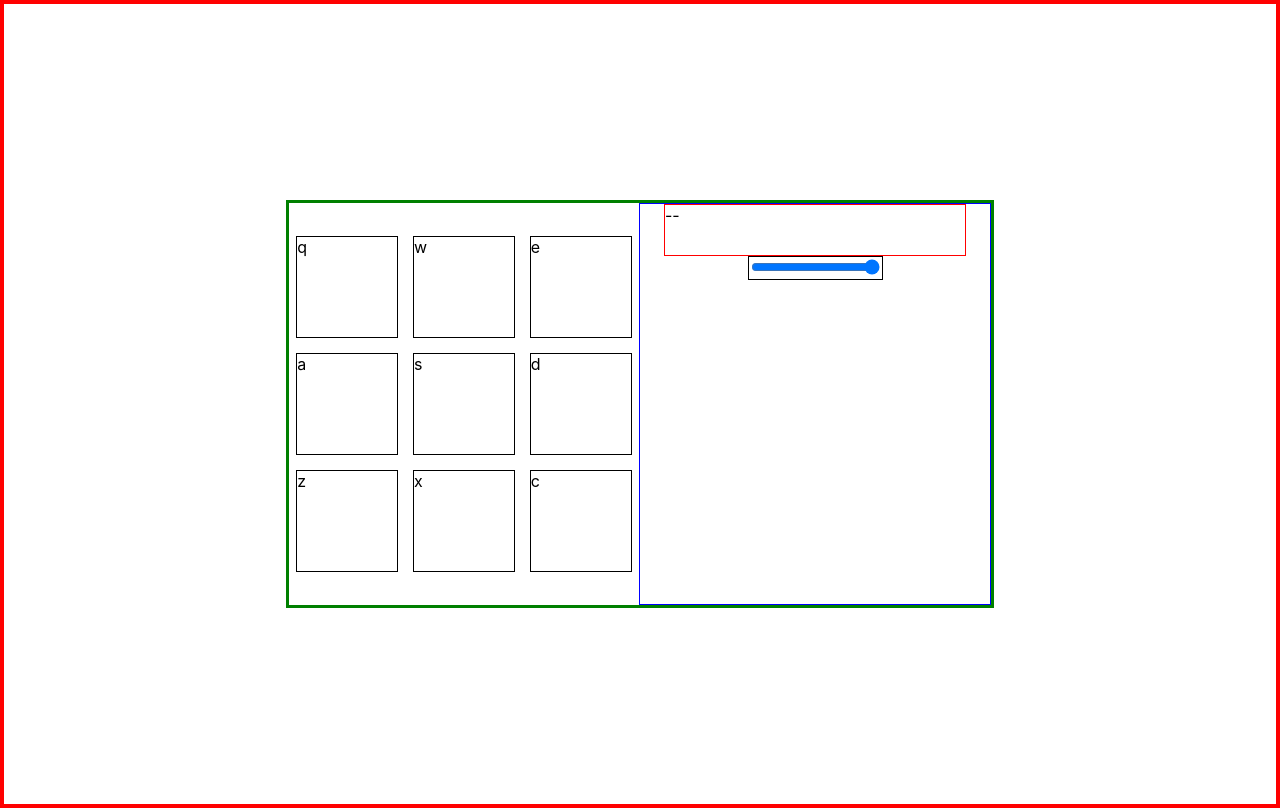
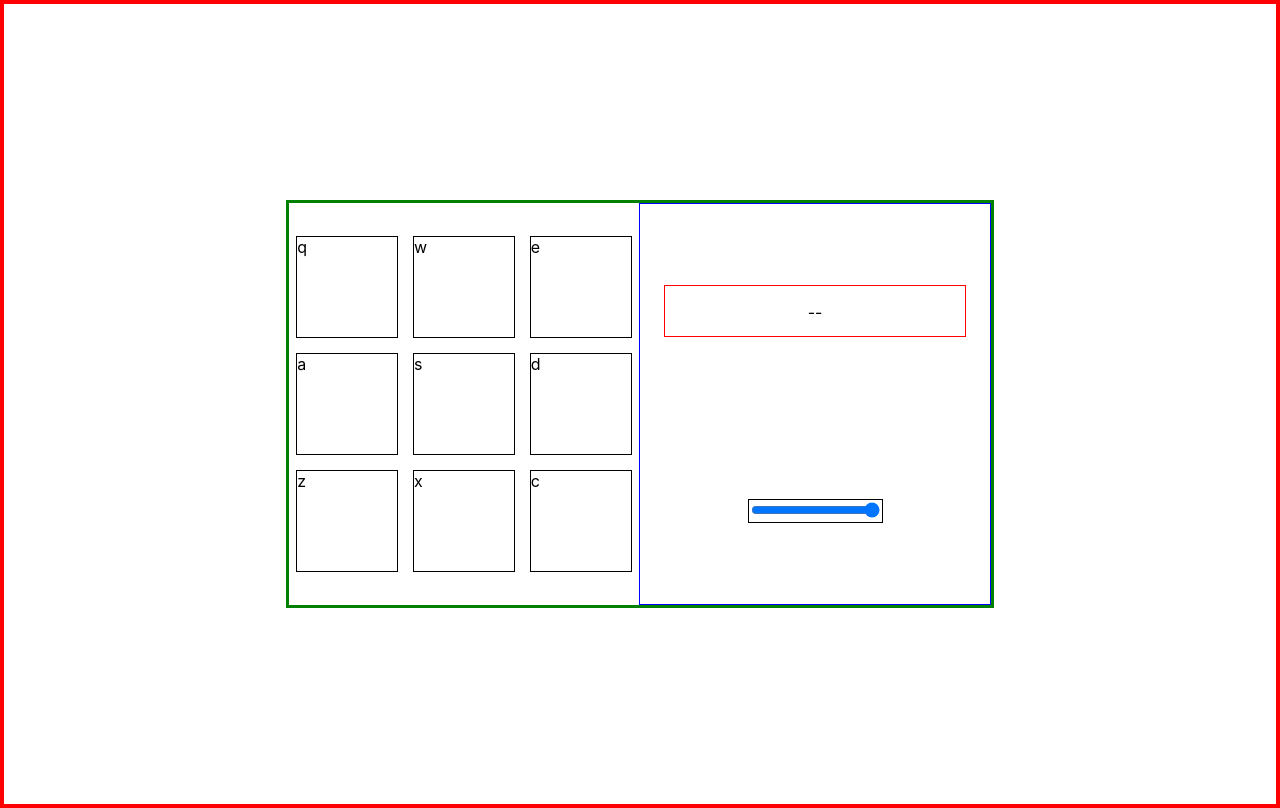
Before and after one commit to joelc95/drum-machine, a React (Create React App) app: page / in a window 1280 px wide. Built offline with nearby package versions, Linux system fonts and the light colour scheme.

Commit message:
begin styling

```diff
--- a/src/App.js
+++ b/src/App.js
@@ -82,7 +82,7 @@ const Drumpad = ({drum, setDrum, volume, setVolume}) => {
     console.log(e.target)
     setDrum(soundBank.find(x => x.id.concat('-button') === e.target.id).id);
 
-    sound.pause();
+    // sound.pause();
     sound.currentTime = 0;
     sound.play();
   }
@@ -124,7 +124,7 @@ const Display = ({drum, volume, setVolume}) => {
   return (
     <div className="controls-container">
       <div className="display-container">
-        {drum}
+        <p>{drum}</p>
       </div>
       <div className="volume-container">
         <input onMouseUp={e=>handleVolume(e)} type='range' className="volume-slider" min="0" max="1" step="0.1" />
--- a/src/style.scss
+++ b/src/style.scss
@@ -40,12 +40,16 @@ $myColor: red;
   height: 50vh;
   flex-direction: column;
   align-items: center;
+  justify-content: space-around;
 }
 
 .display-container {
   border: red solid 1px;
   width: 300px;
   height: 50px;
+  text-align: center;
+  display: inline-block;
+
 }
 
 .volume-container {
```
